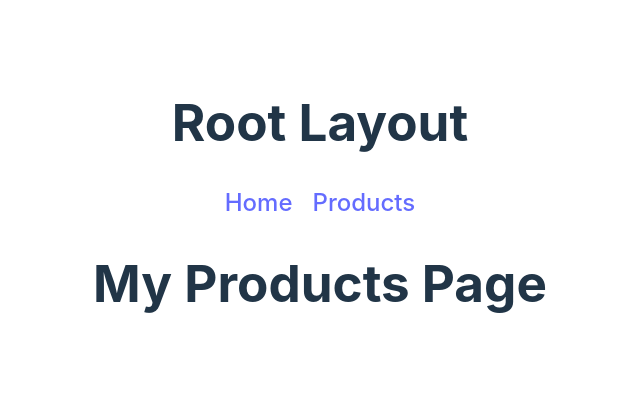
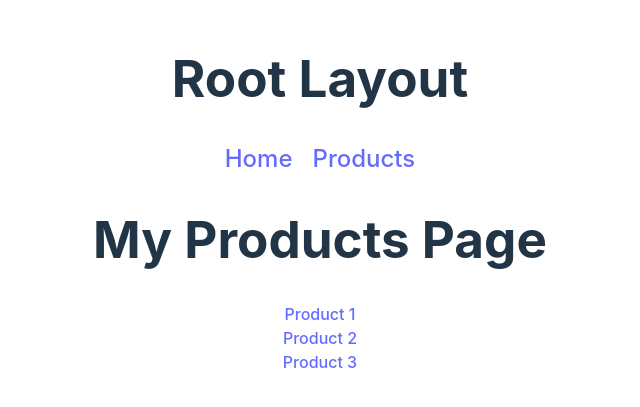
Before and after one commit to AnilOguzman/React, a React (Vite) app: page /products in a window 1280 px wide. Shown: the part 197-604 px from the top of the page, without its empty margins (320-960 px from the left). Built offline with nearby package versions, Linux system fonts and the light colour scheme.

Commit message:
fix error in dynamic routing and back routing operation

```diff
--- a/src/pages/ProductDetail.jsx
+++ b/src/pages/ProductDetail.jsx
@@ -1,4 +1,4 @@
-import { useParams } from "react-router-dom"
+import { Link, useParams } from "react-router-dom"
 
 const ProductDetailPage = () => {
     const params=useParams();   //params.productId ile ulaşabiliriz.
@@ -6,6 +6,7 @@ const ProductDetailPage = () => {
     <>
     <div>ProductDetail</div>
     <p>Product: {params.productId}</p>
+    <Link to=".." relative="path">Back</Link>
     </>
 
   )
--- a/src/pages/Products.jsx
+++ b/src/pages/Products.jsx
@@ -1,18 +1,20 @@
-import { Link } from "react-router-dom"
+import { Link } from "react-router-dom";
+
 const PRODUCTS=[
     {id:1,title:"Product 1"},
     {id:2,title:"Product 2"},
     {id:3,title:"Product 3"},
-]
+];
+console.log(PRODUCTS);
 
 const ProductsPage = () => {
     return (
     <>
     <h1>My Products Page</h1>
     <ul>
-        {PRODUCTS.map((product)=>{
+        {PRODUCTS.map((product)=>(
             <li key={product.id}><Link to={`/products/${product.id}`}>{product.title}</Link></li>
-        })}
+        ))}
     </ul>
     </>
   )
```
